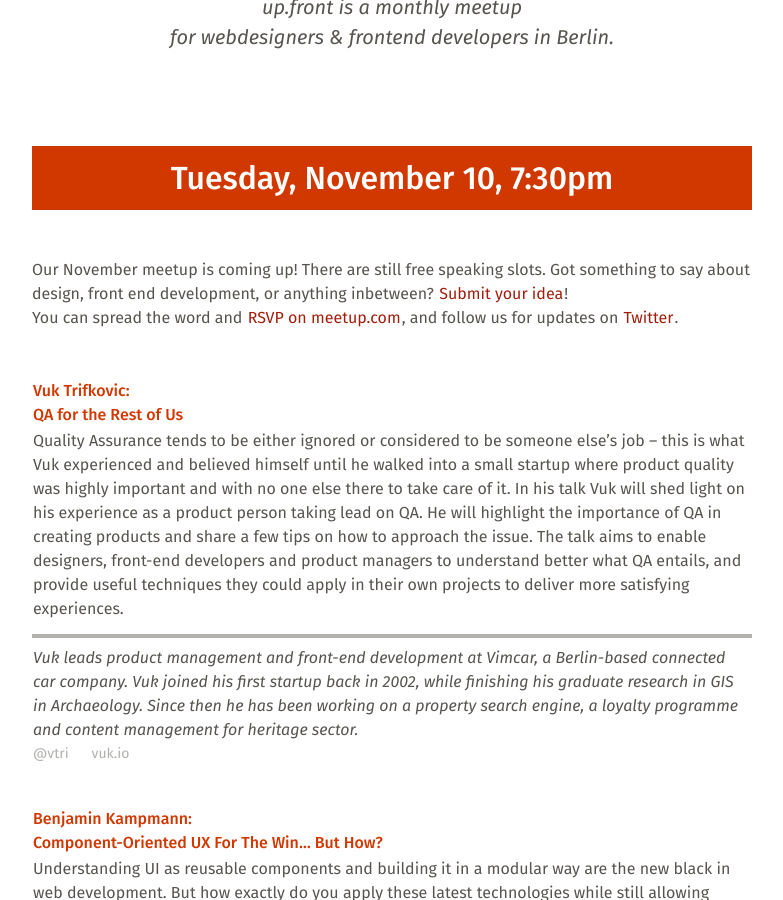
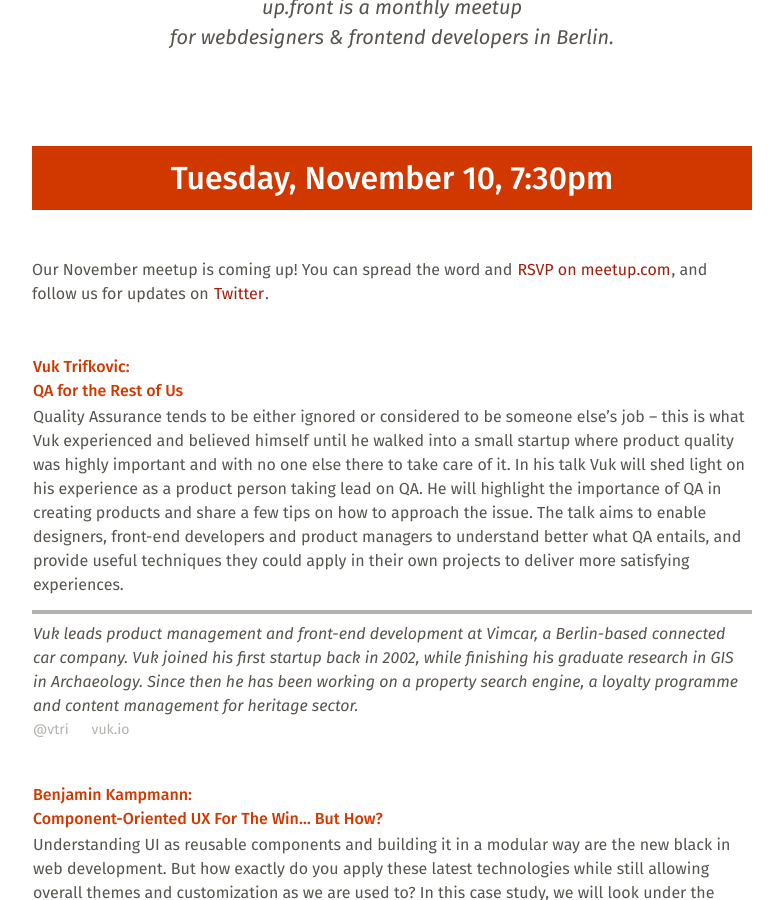
Before and after one commit to upfrontug/upfrontug.github.io, a Jekyll site: the page built from index.html, in a window 1280 px wide and 900 px high, scrolled down 434 px. Shown: the whole window, without its empty margins (248-1031 px from the left). Built offline with Jekyll 4.4.1, drawn with Linux system fonts in a browser that asks for light colours; nearby versions of some CDN libraries; comment, search, counter and statistics services are not loaded.

Commit message:
remove cfs

```diff
--- a/_posts/2015-11-10-meetup.html
+++ b/_posts/2015-11-10-meetup.html
@@ -1,8 +1,6 @@
 ---
   time: 7:30pm
-  intro: 'Our November meetup is coming up! There are still free speaking slots. Got something to say about design, front end development, or anything inbetween? <a href="http://up.front.ug/submit.html">Submit your idea</a>!
-  <br>
-  You can spread the word and <a href="http://www.meetup.com/up-front-ug/events/226053994/">RSVP on meetup.com</a>, and follow us for updates on <a href="https://twitter.com/upfront_ug">Twitter</a>.'
+  intro: 'Our November meetup is coming up! You can spread the word and <a href="http://www.meetup.com/up-front-ug/events/226053994/">RSVP on meetup.com</a>, and follow us for updates on <a href="https://twitter.com/upfront_ug">Twitter</a>.'
   talks:
     - name: Vuk Trifkovic
       title: QA for the Rest of Us
```
